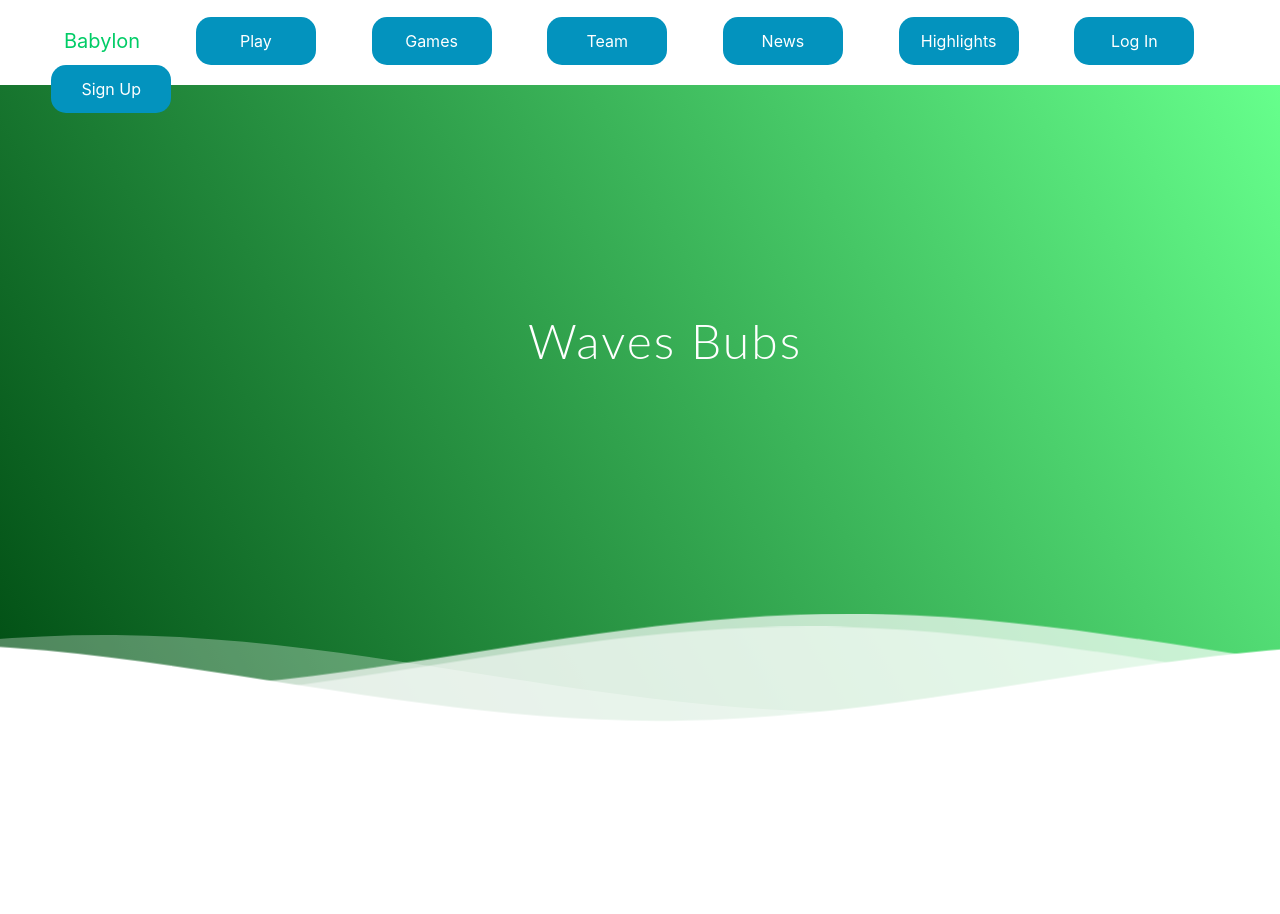
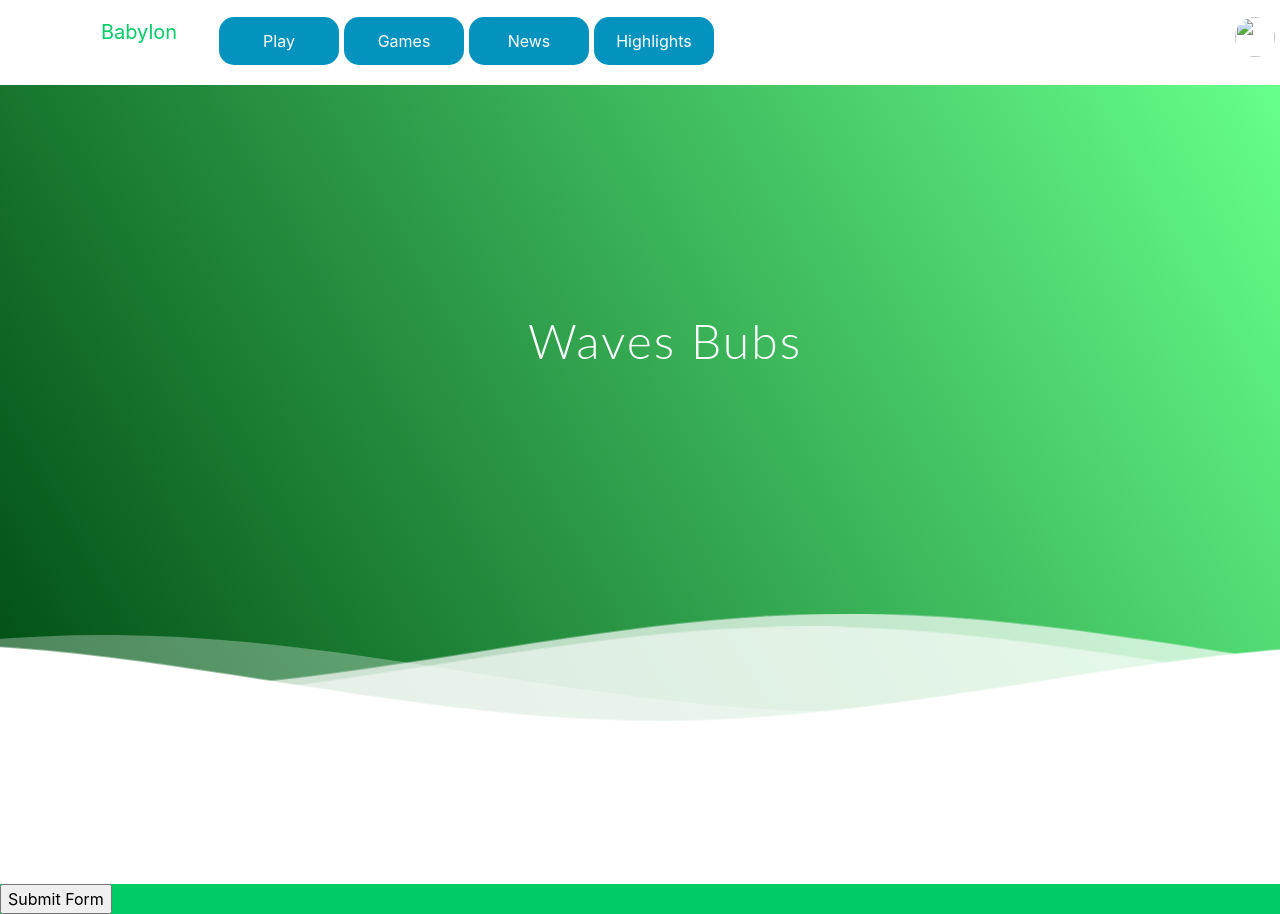
Before and after one commit to Galaxyexe/Babylon, a Django app: page / in a window 1280 px wide. Before the commit the page ends 721 px from the top, so only its background shows below. Run offline with Django 3.2, Linux system fonts and the light colour scheme; some libraries are stand-ins or nearby versions.

Commit message:
Ajax registration form was started and dropdown user icon

```diff
--- a/Babylon/general/templates/general/base.html
+++ b/Babylon/general/templates/general/base.html
@@ -4,6 +4,8 @@
 <!--    <meta http-equiv="Content-Security-Policy" content=" object-src 'none'; child-src http://localhost:8000">-->
 
   <title>Galaxy Tournaments</title>
+  <script src="https://ajax.googleapis.com/ajax/libs/jquery/3.4.1/jquery.min.js" type="text/javascript"></script>
+
   <script src="{% static 'js/sign-up.js' %}"></script>
   <script src="{% static 'js/nav-dropdown.js' %}"></script>
 
@@ -42,17 +44,6 @@
 </head>
 
 <body>
-    <div class = "registerPopup">
-      <div id="opaque"></div>
-    <iframe class = "popupDisplay" src="../register"  scrolling="no"></iframe>
-    <button type="button" onClick="Popup('registerPopup')"class="close popupX" aria-label="Close">X</button>
-  </div>
-  <div class = "loginPopup">
-      <div id="opaque"></div>
-      <iframe class = "popupDisplayLogin" src="../login"  scrolling="no"></iframe>
-      <button type="button" onClick="Popup('loginPopup')"class="close popupX" aria-label="Close">X</button>
-
-  </div>
   <!-- <div>
     <img src="{% static 'images/black-stripe-torn.png' %}" width="" height="" top="10px" left="120px">
   </div> -->
--- a/Babylon/general/templates/general/index.html
+++ b/Babylon/general/templates/general/index.html
@@ -1,4 +1,10 @@
 {% extends "general/waves.html" %} {% block waves %}
+<!--<a id = "target" href ="{% url 'register' %}"/>-->
+<form id= "register_form" action="{% url 'register' %}" method="GET">
+    {% csrf_token %}
+        <input type="submit" name="submit" value="Submit Form" />
+    </form>
+    <div id="target"/>
 
 <body></body>
 
--- a/Babylon/general/templates/general/realnavbar.html
+++ b/Babylon/general/templates/general/realnavbar.html
@@ -5,9 +5,9 @@
         <a class="action-button navbs babylon-anch" href="{% url 'home' %}">Babylon</a>
         <a class="banner-login navbs" href="{% url 'team' %}">Play</a>
         <a class="banner-login navbs" href="{% url 'games' %}">Games</a>
-        <a class="banner-login navbs" href="{% url 'team' %}">Team</a>
         <a class="banner-login navbs" href="{% url 'games' %}">News</a>
         <a class="banner-login navbs" href="{% url 'games' %}">Highlights</a>
+
         {% if user.is_authenticated %}
         <!-- <a class="navbs">{{user.username}}</a> -->
         <img class="navbs user-icon" src="{{ user.profile.profile_pic.url }}" onClick="navDropdown()"></img><!--  HTMLImageElement.onclick=-->
@@ -19,8 +19,14 @@
             </div>
           </div>
         {% else %}
-        <a class="banner-login navbs" onClick="Popup('loginPopup')">Log In</a>
-        <a class="banner-login navbs" onClick="Popup('registerPopup')">Sign Up</a> <!-- We need to convert from JS to something href can work with-->
+        <img class="navbs user-icon" src="{{ user.profile.profile_pic.url }}" onClick="navDropdown()"></img><!--  HTMLImageElement.onclick=-->
+        <div class="dropdown">
+          <div id="MyDropdown" class="dropdown-content">
+            <a href="{% url 'waves' %}">Sign Up</a>
+            <a href="#">Login</a>
+            <a href="{% url 'logout' %}">Team</a>
+            </div>
+          </div>
         {% endif %}
     </nav>
     <div class="page-format"></div>
--- a/Babylon/static/css/stylesheet.css
+++ b/Babylon/static/css/stylesheet.css
@@ -13,6 +13,7 @@
   position: relative; /* keeps navbar from breaking when scrunched, follow w media queries */
   z-index: 10;
 }
+
 /* .banner-item {
   font-size: 12pt;
   padding: 10px;
@@ -23,6 +24,8 @@
 .banner-login {
   border-radius: 15px;
   background: #0393be;
+  float: none;
+  display: block;
   color: #fff;
   font-size: 16px;
   display: inline-block;
@@ -150,18 +153,7 @@
   }
 }
 
-.registerPopup {
-  visibility: hidden;
-  overflow: hidden;
-  top: calc(20%);
-  left: calc(33%);
-  width: 500px;
-  height: 430px;
-  position: fixed;
-  background-color: #000;
-  border-style: solid;
-  border-width: 2px;
-}
+
 .loginPopup {
   visibility: hidden;
   overflow: hidden;
@@ -199,25 +191,16 @@
 .emailinput {
   width: 485px;
 }
-#opaque {
-  position: fixed;
-  top: 0px;
-  left: 0px;
-  width: 100%;
-  height: 100%;
-  z-index: 50;
-  background-color: black;
-  filter: alpha(opacity=30);
-  opacity: 0.3;
-}
 
 .navbs {
   position: relative;
+  float: left;
   top: 15px;
-  margin-left: 4%;
   bottom: 10px;
   text-align: center;
   vertical-align: middle;
+  margin-right: 5px;
+
 }
 
 .babylon-anch {
@@ -267,8 +250,8 @@
 */
 
 .user-icon {
-  display: inline-block;
   position: relative;
+  float: right;
   width: 40px;
   height: 40px;
   border-radius: 50%;
@@ -320,6 +303,9 @@
 
 body {
   margin: 0;
+  height: 100%;
+
+  background-color:#00cc66
 }
 
 h1 {
@@ -345,6 +331,7 @@
   );
   color: white;
 }
+
 .logo {
   width: 50px;
   fill: rgb(255, 255, 255);
--- a/Babylon/static/js/sign-up.js
+++ b/Babylon/static/js/sign-up.js
@@ -11,3 +11,14 @@
   //if (popup[0].getAttribute("visibility"))
   //popup[0].setAttribute("style", "visibility: visible"); //hidden
 }
+$(document).ready(function(e){
+  $("#register_form").submit(function(e){
+    console.log("A")
+    e.preventDefault();
+         $.ajax({
+             url: $(this).attr('action'),
+             method: $(this).attr('method'),
+             success: function(data){ $('#target').html(data) }
+         });
+  });
+});
--- a/Babylon/users/templates/users/register.html
+++ b/Babylon/users/templates/users/register.html
@@ -1,5 +1,4 @@
-{% extends "general/realnavbar.html" %} {% block content %}
-<div class = "register-background">
+<div class = "registerPopup">
 <form method="post">
 {% csrf_token %}
 {% for field in form %}
@@ -25,4 +24,3 @@
 <button type="submit">Submit</button>
 </form>
 </div>
-{% endblock content %}
--- a/Babylon/users/views.py
+++ b/Babylon/users/views.py
@@ -1,23 +1,29 @@
 from django.shortcuts import render, redirect
+from django.template import loader
+from django.http import HttpResponse
 
 # Create your views here.
 from .forms import UserRegisterForm
 
 
 def register(request):
-    print(request)
+    print(request.path)
+    print("AAHAHAa")
     if(request.method == "POST"):
-        print(request.POST)
         form = UserRegisterForm(request.POST)
         #print(form)
-        print(form.is_valid())
         if form.is_valid():
             form.save()
             username = form.cleaned_data.get('username')
-            return redirect("home")
+            return redirect(request.path)
     else:
-        form = UserRegisterForm()
-    return render(request, 'users/register.html', {'form': form})
+        context={
+        'form':UserRegisterForm(),
+        'page':"general/realnavbar.html"
+        }
+    template = loader.get_template("users/register.html")
+    return HttpResponse(template.render(context, request))
+    #return render(request, 'users/register.html', context)
 
 
 def profile(request):
```
Also changed, not shown: Babylon/static/css/users.css (+22 -4 lines), Babylon/db.sqlite3, Babylon/media/default.jpg (added), Babylon/media/profile_pics/images-1.jpg (added).
